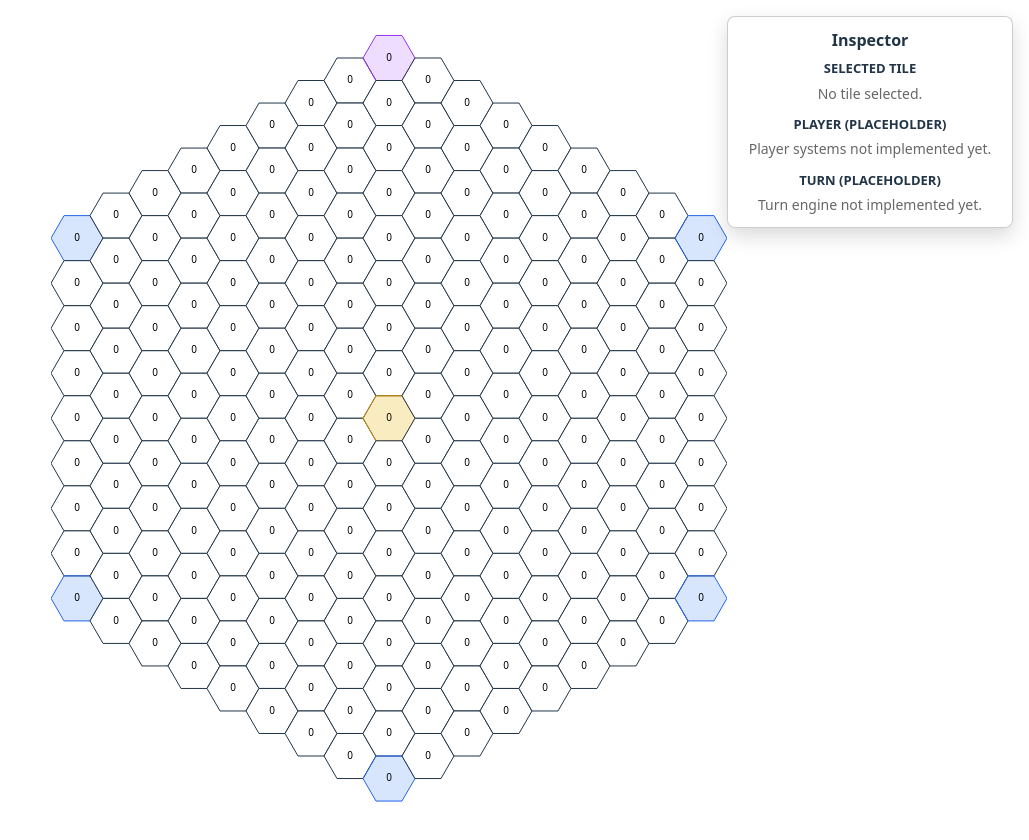
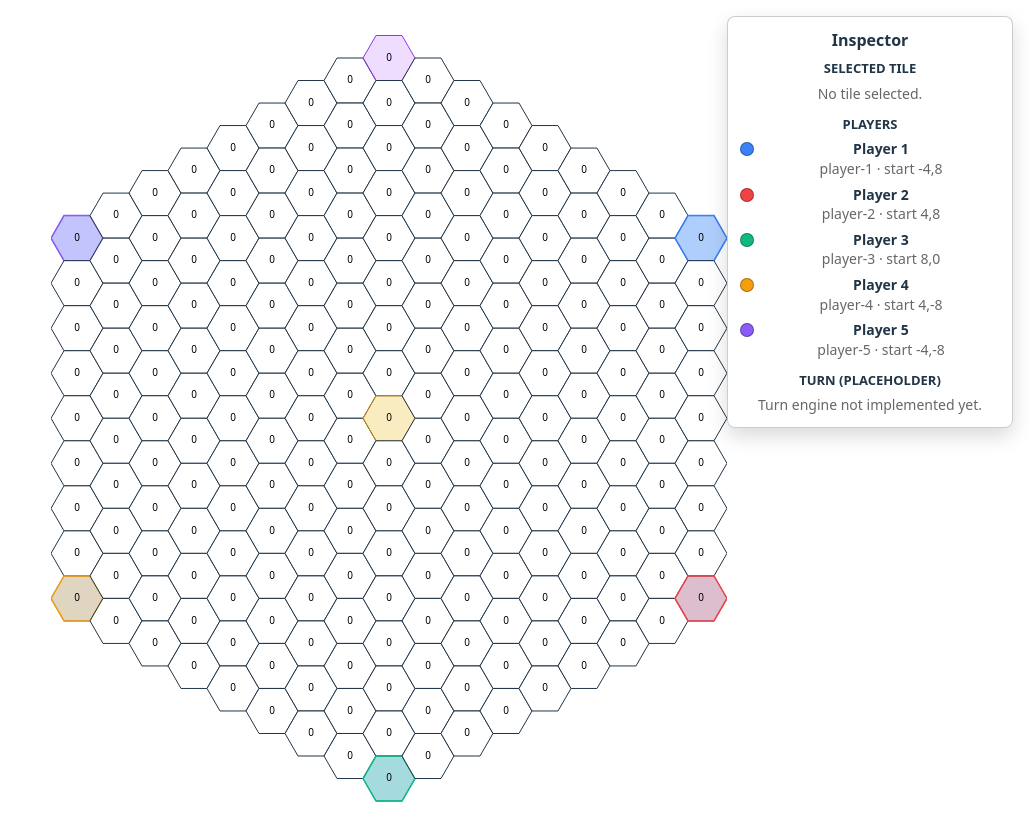
Before and after one commit to sawyersieja/notn, a React (Vite) app: page / in a window 1280 px wide. Shown: the top 840 px of the page, without its empty margins (251-1280 px from the left). Built offline with nearby package versions, Linux system fonts and the light colour scheme.

Commit message:
Add player ownership model

```diff
--- a/src/HexGrid.tsx
+++ b/src/HexGrid.tsx
@@ -2,7 +2,9 @@
 import React, { useMemo, useState } from "react";
 
 import { InspectorPanel } from "./components/InspectorPanel";
-import { createHexMap, type Tile, type TileId } from "./game/map";
+import type { Tile, TileId } from "./game/map";
+import { createGameState } from "./game/world";
+import type { Player } from "./game/player";
 
 function hexPointsFlatTop(cx: number, cy: number, size: number): string {
   const angles = [0, 60, 120, 180, 240, 300].map((d) => (Math.PI / 180) * d);
@@ -18,16 +20,25 @@ function hexPointsFlatTop(cx: number, cy: number, size: number): string {
 export function HexGrid({
   radius = 8,
   size = 24,
+  playerCount = 5,
 }: {
   radius?: number;
   size?: number;
+  playerCount?: number;
 }) {
   const [selectedId, setSelectedId] = useState<TileId | null>(null);
 
-  const tiles = useMemo(() => createHexMap(radius).tiles, [radius]);
+  const { map, players } = useMemo(
+    () => createGameState(radius, playerCount),
+    [radius, playerCount],
+  );
+  const tiles = map.tiles;
   const tilesById = useMemo(() => {
     return new Map<TileId, Tile>(tiles.map((tile) => [tile.id, tile]));
   }, [tiles]);
+  const playersById = useMemo(() => {
+    return new Map<Player["id"], Player>(players.map((player) => [player.id, player]));
+  }, [players]);
   const selectedTile = selectedId ? tilesById.get(selectedId) ?? null : null;
 
   const hexH = Math.sqrt(3) * size;
@@ -74,6 +85,15 @@ export function HexGrid({
     special: { fill: "rgba(168,85,247,0.2)", stroke: "rgb(147,51,234)" },
   };
 
+  const toRgba = (hex: string, alpha: number) => {
+    const normalized = hex.replace("#", "");
+    const value = Number.parseInt(normalized, 16);
+    const r = (value >> 16) & 255;
+    const g = (value >> 8) & 255;
+    const b = value & 255;
+    return `rgba(${r},${g},${b},${alpha})`;
+  };
+
   return (
     <div style={{ overflow: "auto", maxWidth: "100%" }}>
       <svg
@@ -88,6 +108,7 @@ export function HexGrid({
 
           const isSelected = t.id === selectedId;
           const tileStyle = tileKindStyles[t.kind] ?? tileKindStyles.normal;
+          const owner = t.ownerId ? playersById.get(t.ownerId) ?? null : null;
 
           return (
             <g
@@ -101,6 +122,14 @@ export function HexGrid({
                 strokeWidth={isSelected ? 3 : 1}
                 fill={isSelected ? "rgba(0,0,0,0.08)" : tileStyle.fill}
               />
+              {owner ? (
+                <polygon
+                  points={points}
+                  fill={toRgba(owner.color, 0.25)}
+                  stroke={owner.color}
+                  strokeWidth={1.5}
+                />
+              ) : null}
               <text x={cx} y={cy} textAnchor="middle" dominantBaseline="middle" fontSize={10}>
                 {t.threat}
               </text>
@@ -108,7 +137,7 @@ export function HexGrid({
           );
         })}
       </svg>
-      <InspectorPanel selectedTile={selectedTile} />
+      <InspectorPanel selectedTile={selectedTile} players={players} />
     </div>
   );
 }
--- a/src/components/InspectorPanel.tsx
+++ b/src/components/InspectorPanel.tsx
@@ -1,10 +1,19 @@
+import type { Player } from "../game/player";
 import type { Tile } from "../game/map";
 
 type InspectorPanelProps = {
   selectedTile: Tile | null;
+  players: Player[];
 };
 
-export function InspectorPanel({ selectedTile }: InspectorPanelProps) {
+export function InspectorPanel({ selectedTile, players }: InspectorPanelProps) {
+  const playersById = new Map(players.map((player) => [player.id, player]));
+  const owner =
+    selectedTile?.ownerId && playersById.has(selectedTile.ownerId)
+      ? playersById.get(selectedTile.ownerId) ?? null
+      : null;
+  const ownerLabel = owner ? `${owner.name ?? owner.id} (${owner.id})` : "none";
+
   return (
     <aside
       style={{
@@ -37,7 +46,7 @@ export function InspectorPanel({ selectedTile }: InspectorPanelProps) {
             <dt style={{ fontWeight: 600 }}>kind:</dt>
             <dd style={{ margin: 0 }}>{selectedTile.kind}</dd>
             <dt style={{ fontWeight: 600 }}>owner:</dt>
-            <dd style={{ margin: 0 }}>{selectedTile.owner ?? "none"}</dd>
+            <dd style={{ margin: 0 }}>{ownerLabel}</dd>
             <dt style={{ fontWeight: 600 }}>threat:</dt>
             <dd style={{ margin: 0 }}>{selectedTile.threat}</dd>
           </dl>
@@ -47,11 +56,38 @@ export function InspectorPanel({ selectedTile }: InspectorPanelProps) {
       </section>
       <section style={{ marginBottom: 12 }}>
         <h3 style={{ margin: "0 0 6px", fontSize: 13, textTransform: "uppercase" }}>
-          Player (placeholder)
+          Players
         </h3>
-        <div style={{ color: "rgba(0,0,0,0.6)" }}>
-          Player systems not implemented yet.
-        </div>
+        {players.length > 0 ? (
+          <ul style={{ listStyle: "none", margin: 0, padding: 0, display: "grid", gap: 6 }}>
+            {players.map((player) => (
+              <li
+                key={player.id}
+                style={{ display: "grid", gridTemplateColumns: "auto 1fr", gap: 8 }}
+              >
+                <span
+                  aria-hidden="true"
+                  style={{
+                    width: 12,
+                    height: 12,
+                    borderRadius: "50%",
+                    background: player.color,
+                    border: "1px solid rgba(0,0,0,0.3)",
+                    marginTop: 3,
+                  }}
+                />
+                <div>
+                  <div style={{ fontWeight: 600 }}>{player.name ?? player.id}</div>
+                  <div style={{ color: "rgba(0,0,0,0.6)" }}>
+                    {player.id} · start {player.startTileId}
+                  </div>
+                </div>
+              </li>
+            ))}
+          </ul>
+        ) : (
+          <div style={{ color: "rgba(0,0,0,0.6)" }}>No players configured.</div>
+        )}
       </section>
       <section>
         <h3 style={{ margin: "0 0 6px", fontSize: 13, textTransform: "uppercase" }}>
--- a/src/game/map/index.ts
+++ b/src/game/map/index.ts
@@ -4,7 +4,7 @@ export type Tile = {
   id: TileId;
   row: number;
   col: number;
-  owner: number | null; // later: PlayerId | null
+  ownerId: string | null;
   kind: "normal" | "start" | "center" | "special";
   threat: number;
 };
@@ -55,7 +55,7 @@ function makeHexTiles(radius: number): Tile[] {
         id: `${row},${col}`,
         row,
         col,
-        owner: null,
+        ownerId: null,
         kind: "normal",
         threat: 0,
       });
--- /dev/null
+++ b/src/game/player.ts
@@ -0,0 +1,34 @@
+import type { TileId } from "./map";
+
+export type PlayerId = string;
+
+export type Player = {
+  id: PlayerId;
+  name?: string;
+  color: string;
+  startTileId: TileId;
+};
+
+const PLAYER_PALETTE = [
+  "#3B82F6",
+  "#EF4444",
+  "#10B981",
+  "#F59E0B",
+  "#8B5CF6",
+];
+
+export function createPlayers(startTileIds: TileId[], count: number): Player[] {
+  const clampedCount = Math.max(1, Math.min(5, Math.floor(count)));
+  const availableStarts = startTileIds.slice(0, 5);
+  const selectedStarts = availableStarts.slice(0, clampedCount);
+
+  return selectedStarts.map((startTileId, index) => {
+    const playerNumber = index + 1;
+    return {
+      id: `player-${playerNumber}`,
+      name: `Player ${playerNumber}`,
+      color: PLAYER_PALETTE[index % PLAYER_PALETTE.length],
+      startTileId,
+    };
+  });
+}
--- a/src/game/world.ts
+++ b/src/game/world.ts
@@ -1 +1,27 @@
-// world.ts
+import { buildTileIndex, createHexMap, getStartTiles, type HexMap } from "./map";
+import { createPlayers, type Player } from "./player";
+
+export type GameState = {
+  map: HexMap;
+  players: Player[];
+};
+
+export function createGameState(radius: number, playerCount: number): GameState {
+  const map = createHexMap(radius);
+  const tileIndex = buildTileIndex(map.tiles);
+  const { playerStarts } = getStartTiles(map, tileIndex);
+  const players = createPlayers(
+    playerStarts.map((tile) => tile.id),
+    playerCount,
+  );
+  const ownerByTileId = new Map(players.map((player) => [player.startTileId, player.id]));
+
+  map.tiles = map.tiles.map((tile) => {
+    if (ownerByTileId.has(tile.id)) {
+      return { ...tile, ownerId: ownerByTileId.get(tile.id) ?? null };
+    }
+    return tile;
+  });
+
+  return { map, players };
+}
```
